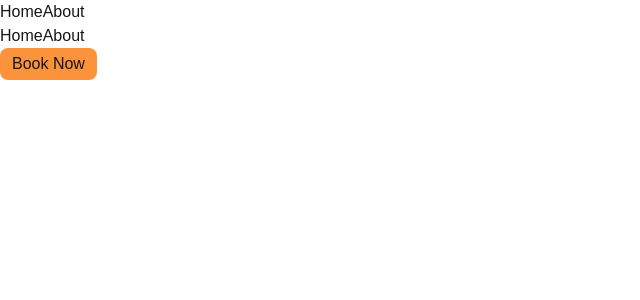
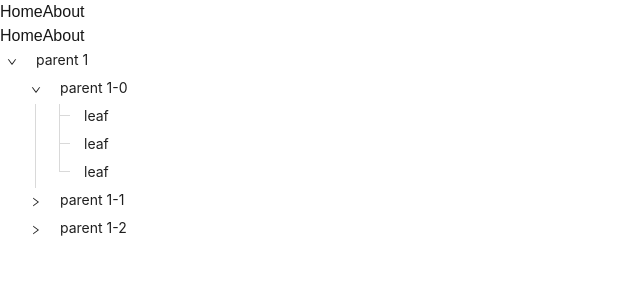
Before and after one commit to FahadAbdulQayyum/next-appp, a Next.js app: page / in a window 1280 px wide. Shown: the top 300 px of the page, without its empty margins (0-640 px from the left). Built offline with nearby package versions, Linux system fonts and the light colour scheme.

Commit message:
Tree antd fixed

```diff
--- /dev/null
+++ b/src/app/Tree/page.tsx
@@ -0,0 +1,11 @@
+import React from 'react'
+
+const Page = () => {
+    return (
+        <div>
+            Treeeeeeee......
+        </div>
+    )
+}
+
+export default Page
--- a/src/app/location/page.tsx
+++ b/src/app/location/page.tsx
@@ -2,7 +2,7 @@
 
 import '../globals.css';
 import data from '../data/data.json';
-import { useState } from 'react';
+import { useEffect, useState } from 'react';
 
 const Page = () => {
 
@@ -12,6 +12,10 @@ const Page = () => {
         action: string;
         args: string;
     }[]
+
+    useEffect(() => {
+        window.location.reload
+    }, [])
 
     const [inputData, setInputData] = useState('');
     const [foundData, setFoundData] = useState<dt>([]);
--- a/src/app/page.tsx
+++ b/src/app/page.tsx
@@ -3,7 +3,8 @@
 // import { useRouter } from 'next/navigation'
 // import DashboardLayout from './dashboard/layout'
 import Layout from './layout'
-import Landing from '@/components/landing'
+// import Landing from '@/components/landing'
+import Treee from '@/components/tree';
 import { useEffect, useState } from 'react'
 
 export default function Page() {
@@ -22,7 +23,8 @@ export default function Page() {
 
   return (
     <Layout>
-      <Landing />
+      {/* <Landing /> */}
+      <Treee />
     </Layout>
   )
 }
--- a/src/components/landing.tsx
+++ b/src/components/landing.tsx
@@ -11,7 +11,8 @@ const Landing = () => {
         <div>
             <button
                 className='bg-orange-400 rounded-lg px-3 py-1 hover:scale-95 duration-150 hover:text-black'
-                onClick={() => router.push('/location')}
+                // onClick={() => router.push('/location')}
+                onClick={() => router.replace('/location')}
             >Book Now</button>
         </div>
     )
--- /dev/null
+++ b/src/components/tree.tsx
@@ -0,0 +1,73 @@
+import React from 'react';
+import { DownOutlined } from '@ant-design/icons';
+import { Tree } from 'antd';
+import type { TreeDataNode, TreeProps } from 'antd';
+
+const treeData: TreeDataNode[] = [
+    {
+        title: 'parent 1',
+        key: '0-0',
+        children: [
+            {
+                title: 'parent 1-0',
+                key: '0-0-0',
+                children: [
+                    {
+                        title: 'leaf',
+                        key: '0-0-0-0',
+                    },
+                    {
+                        title: 'leaf',
+                        key: '0-0-0-1',
+                    },
+                    {
+                        title: 'leaf',
+                        key: '0-0-0-2',
+                    },
+                ],
+            },
+            {
+                title: 'parent 1-1',
+                key: '0-0-1',
+                children: [
+                    {
+                        title: 'leaf',
+                        key: '0-0-1-0',
+                    },
+                ],
+            },
+            {
+                title: 'parent 1-2',
+                key: '0-0-2',
+                children: [
+                    {
+                        title: 'leaf',
+                        key: '0-0-2-0',
+                    },
+                    {
+                        title: 'leaf',
+                        key: '0-0-2-1',
+                    },
+                ],
+            },
+        ],
+    },
+];
+
+const Treee: React.FC = () => {
+    const onSelect: TreeProps['onSelect'] = (selectedKeys, info) => {
+        console.log('selected', selectedKeys, info);
+    };
+
+    return (
+        <Tree
+            showLine
+            switcherIcon={<DownOutlined />}
+            defaultExpandedKeys={['0-0-0']}
+            onSelect={onSelect}
+            treeData={treeData}
+        />
+    );
+};
+
+export default Treee;
```
Also changed, not shown: docker-compose.yml (deleted, +0 -79 lines), package.json (+6 -5 lines), 2 other files (tests, documents, lock files or other folders).
